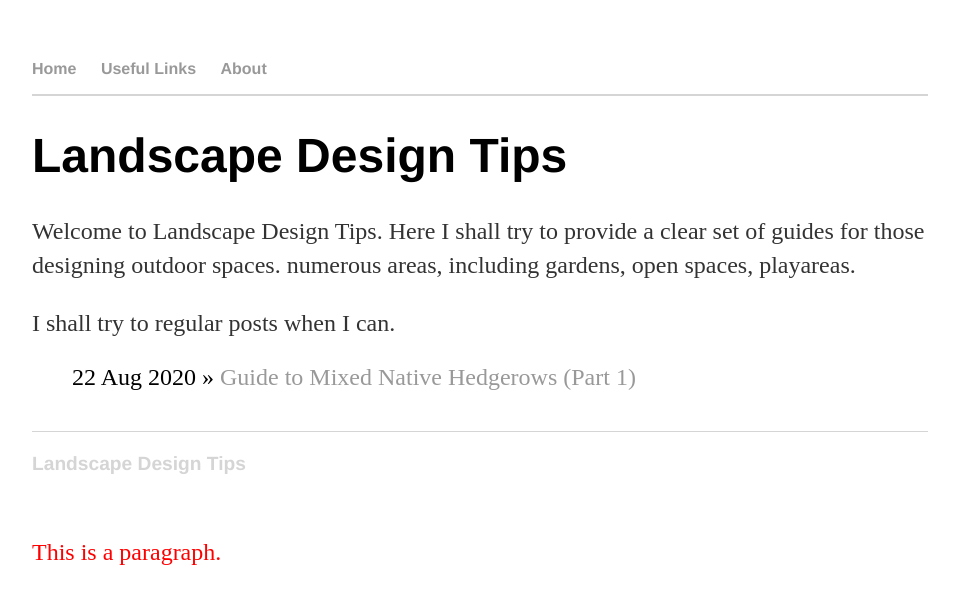
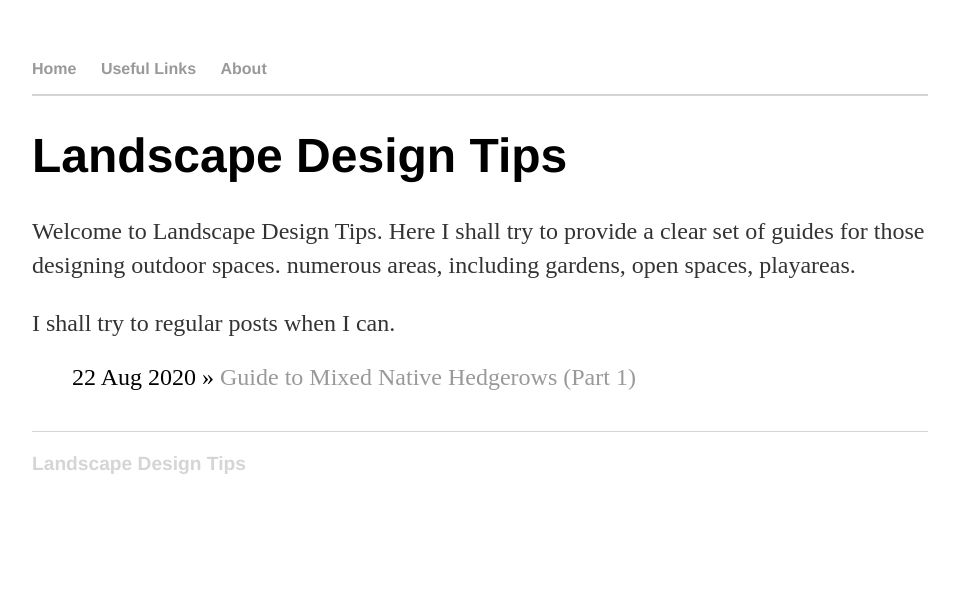
Before and after one commit to Quixoty/ORIG, a Jekyll site: the page built from index.html, in a window 1280 px wide. Shown: the top 604 px of the page, without its empty margins (160-1115 px from the left). Built offline with Jekyll 4.4.1, drawn with Linux system fonts in a browser that asks for light colours.

Commit message:
Update default.html

```diff
--- a/_layouts/default.html
+++ b/_layouts/default.html
@@ -25,4 +25,3 @@
 			</footer>
 		</body>
 	</html>
-<p style="color:red">This is a paragraph.</p>
```
